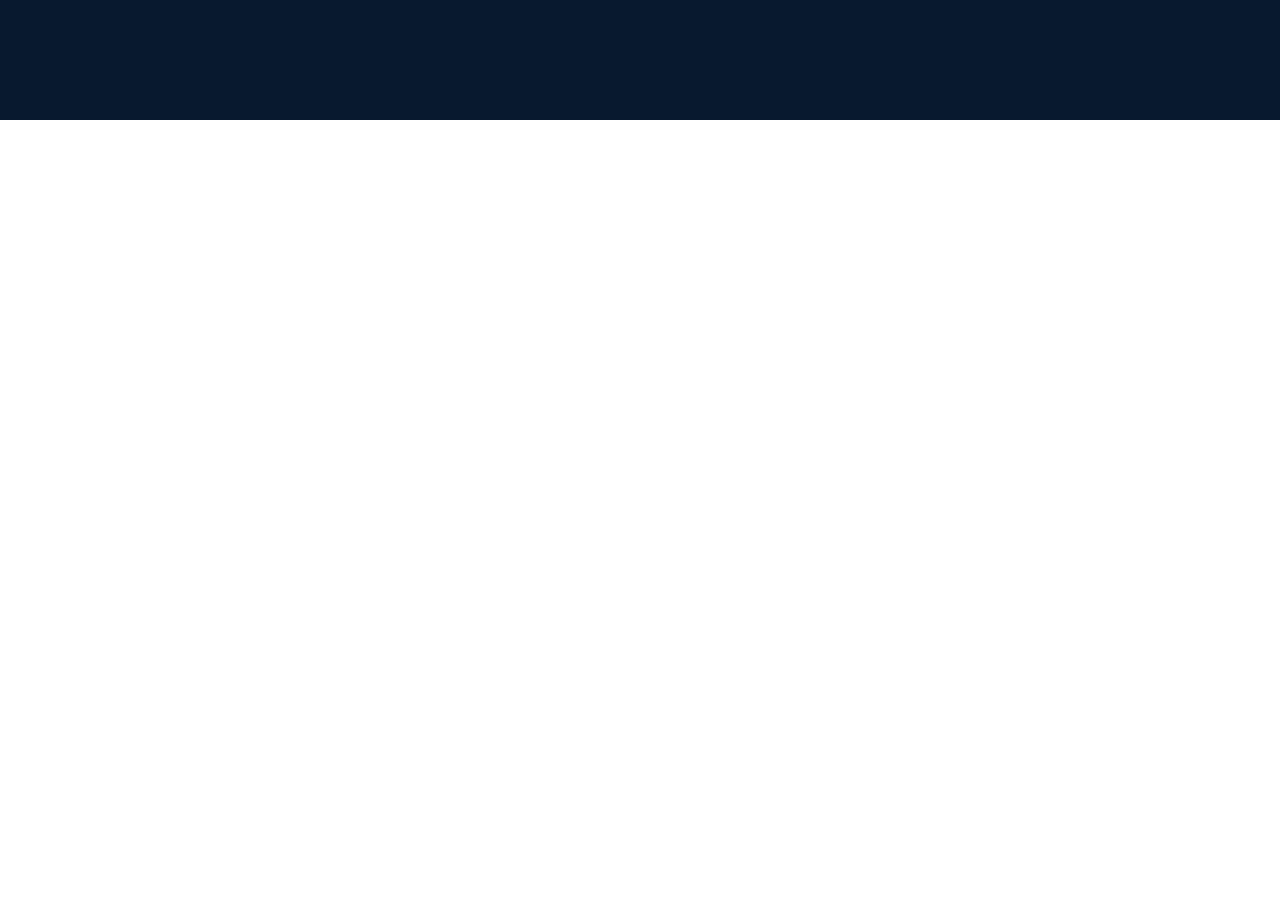
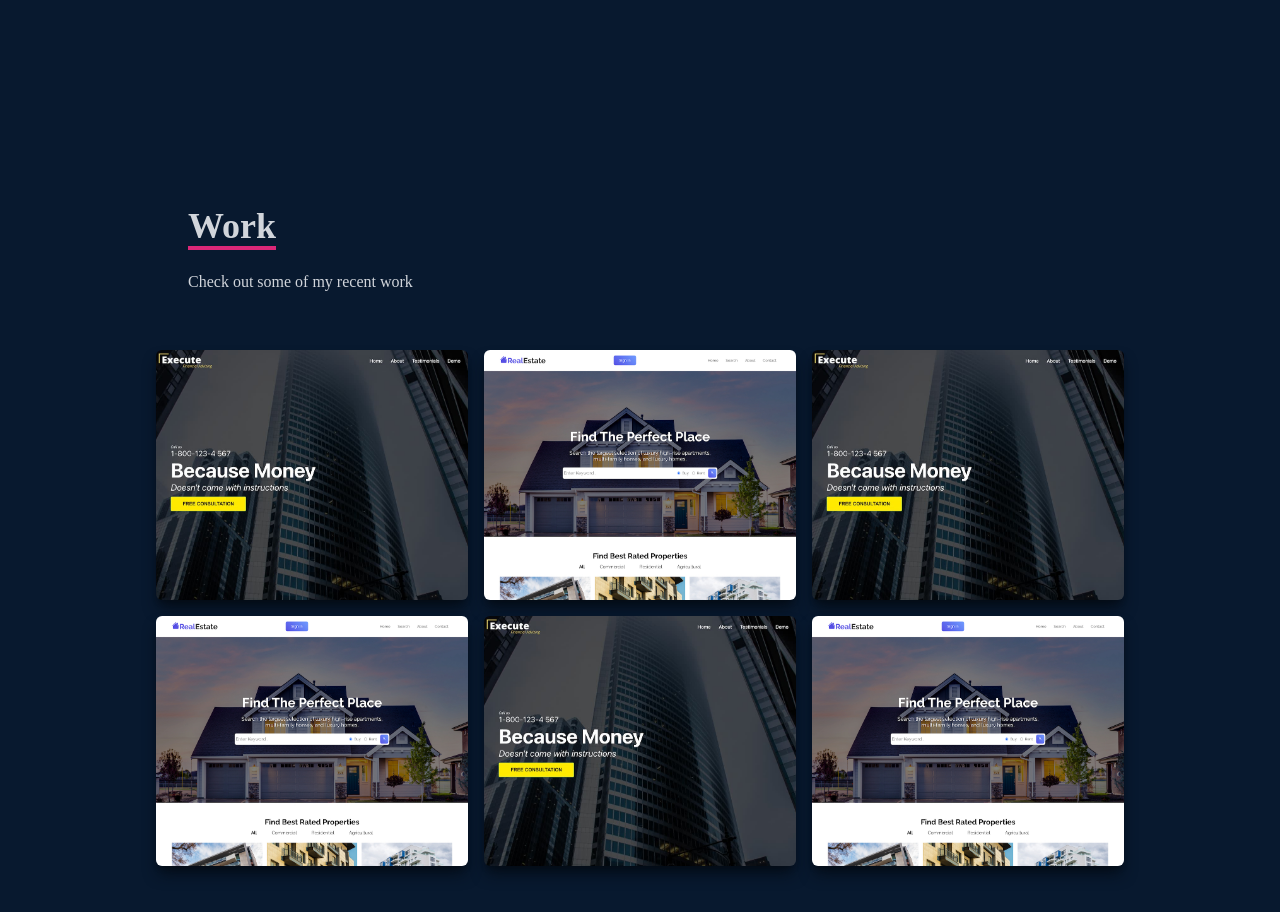
Before and after one commit to Nimero09/React-Tailwind-Portfolio, a React (Create React App) app: page / in a window 1280 px wide. Shown: the part 2280-3192 px from the top of the page. Before the commit the page ends 2400 px from the top, so only its background shows below. Built offline with nearby package versions, Linux system fonts and the light colour scheme.

Commit message:
Projects section

```diff
--- a/src/App.js
+++ b/src/App.js
@@ -2,6 +2,7 @@
 import Home from "./components/home";
 import About from "./components/about";
 import Skills from "./components/skills";
+import Work from "./components/work";
 
 function App() {
   return (
@@ -10,6 +11,7 @@
       <Home />
       <About />
       <Skills />
+      <Work />
     </div>
   );
 }
--- a/src/components/skills.jsx
+++ b/src/components/skills.jsx
@@ -4,11 +4,8 @@
 import Javascript from '../assets/javascript.png';
 import ReactImg from '../assets/react.png';
 import Node from '../assets/node.png'
-import Firebase from '../assets/firebase.png';
-import AWS from '../assets/aws.png';
 import Github from '../assets/github.png';
 import Tailwind from '../assets/tailwind.png';
-import Mongo from '../assets/mongo.png';
 import MySql from '../assets/mysql.png';
 
 const Skills = () => {
--- /dev/null
+++ b/src/components/work.jsx
@@ -0,0 +1,117 @@
+import React from 'react';
+import WorkImg from '../assets/projects/workImg.jpeg';
+import realEstate from '../assets/projects/realestate.jpg';
+
+const Work = () => {
+    return (
+        <div name="work" className='w-full md:h-screen text-gray-300 bg-[#08192f]'>
+            <div className='max-w-[1000px] mx-auto p-4 flex flex-col justify-center w-full h-full'>
+                <div className='p-8'>
+                    <p className='text-4xl font-bold inline border-b-4 text-gray-300 border-pink-600'>Work</p>
+                    <p className='py-6'>Check out some of my recent work</p>
+                </div>
+
+                <div className='grid sm:grid-cols-2 md:grid-cols-3 gap-4'>
+                    <div style={{backgroundImage: `url(${WorkImg})`}} className='shadow-lg shadow-[#040c16] group container rounded-md flex justify-center items-center mx-auto content-div'>
+                        {/* Hover efetc */}
+                        <div className='opacity-0 group-hover:opacity-100'>
+                            <span className='text-2xl font-bold text-white tracking-wider'>
+                                React Js Application
+                            </span>
+                            <div className='pt-8 text-center'>
+                                <a href="/">
+                                    <button className='text-center rounded-lg px-4 py-3 m-2 bg-white text-gray-700 font-bold text-lg'>Demo</button>
+                                </a>
+                                <a href="/">
+                                    <button className='text-center rounded-lg px-4 py-3 m-2 bg-white text-gray-700 font-bold text-lg'>Code</button>
+                                </a>
+                            </div>
+                        </div>
+                    </div>
+                    <div style={{backgroundImage: `url(${realEstate})`}} className='shadow-lg shadow-[#040c16] group container rounded-md flex justify-center items-center mx-auto content-div'>
+                        {/* Hover efetc */}
+                        <div className='opacity-0 group-hover:opacity-100'>
+                            <span className='text-2xl font-bold text-white tracking-wider'>
+                                React Js Application
+                            </span>
+                            <div className='pt-8 text-center'>
+                                <a href="/">
+                                    <button className='text-center rounded-lg px-4 py-3 m-2 bg-white text-gray-700 font-bold text-lg'>Demo</button>
+                                </a>
+                                <a href="/">
+                                    <button className='text-center rounded-lg px-4 py-3 m-2 bg-white text-gray-700 font-bold text-lg'>Code</button>
+                                </a>
+                            </div>
+                        </div>
+                    </div>
+                    <div style={{backgroundImage: `url(${WorkImg})`}} className='shadow-lg shadow-[#040c16] group container rounded-md flex justify-center items-center mx-auto content-div'>
+                        {/* Hover efetc */}
+                        <div className='opacity-0 group-hover:opacity-100'>
+                            <span className='text-2xl font-bold text-white tracking-wider'>
+                                React Js Application
+                            </span>
+                            <div className='pt-8 text-center'>
+                                <a href="/">
+                                    <button className='text-center rounded-lg px-4 py-3 m-2 bg-white text-gray-700 font-bold text-lg'>Demo</button>
+                                </a>
+                                <a href="/">
+                                    <button className='text-center rounded-lg px-4 py-3 m-2 bg-white text-gray-700 font-bold text-lg'>Code</button>
+                                </a>
+                            </div>
+                        </div>
+                    </div>
+                    <div style={{backgroundImage: `url(${realEstate})`}} className='shadow-lg shadow-[#040c16] group container rounded-md flex justify-center items-center mx-auto content-div'>
+                        {/* Hover efetc */}
+                        <div className='opacity-0 group-hover:opacity-100'>
+                            <span className='text-2xl font-bold text-white tracking-wider'>
+                                React Js Application
+                            </span>
+                            <div className='pt-8 text-center'>
+                                <a href="/">
+                                    <button className='text-center rounded-lg px-4 py-3 m-2 bg-white text-gray-700 font-bold text-lg'>Demo</button>
+                                </a>
+                                <a href="/">
+                                    <button className='text-center rounded-lg px-4 py-3 m-2 bg-white text-gray-700 font-bold text-lg'>Code</button>
+                                </a>
+                            </div>
+                        </div>
+                    </div>
+                    <div style={{backgroundImage: `url(${WorkImg})`}} className='shadow-lg shadow-[#040c16] group container rounded-md flex justify-center items-center mx-auto content-div'>
+                        {/* Hover efetc */}
+                        <div className='opacity-0 group-hover:opacity-100'>
+                            <span className='text-2xl font-bold text-white tracking-wider'>
+                                React Js Application
+                            </span>
+                            <div className='pt-8 text-center'>
+                                <a href="/">
+                                    <button className='text-center rounded-lg px-4 py-3 m-2 bg-white text-gray-700 font-bold text-lg'>Demo</button>
+                                </a>
+                                <a href="/">
+                                    <button className='text-center rounded-lg px-4 py-3 m-2 bg-white text-gray-700 font-bold text-lg'>Code</button>
+                                </a>
+                            </div>
+                        </div>
+                    </div>
+                    <div style={{backgroundImage: `url(${realEstate})`}} className='shadow-lg shadow-[#040c16] group container rounded-md flex justify-center items-center mx-auto content-div'>
+                        {/* Hover efetc */}
+                        <div className='opacity-0 group-hover:opacity-100'>
+                            <span className='text-2xl font-bold text-white tracking-wider'>
+                                React Js Application
+                            </span>
+                            <div className='pt-8 text-center'>
+                                <a href="/">
+                                    <button className='text-center rounded-lg px-4 py-3 m-2 bg-white text-gray-700 font-bold text-lg'>Demo</button>
+                                </a>
+                                <a href="/">
+                                    <button className='text-center rounded-lg px-4 py-3 m-2 bg-white text-gray-700 font-bold text-lg'>Code</button>
+                                </a>
+                            </div>
+                        </div>
+                    </div>
+                </div>
+            </div>
+        </div>
+    )
+}
+
+export default Work;
--- a/src/index.css
+++ b/src/index.css
@@ -14,3 +14,18 @@
         @apply cursor-pointer;
     }
 }
+
+.content-div {
+    background-repeat: no-repeat;
+    background-size: cover;
+    background-position: center;
+    height: 250px;
+}
+
+.content-div:hover {
+    background-image: linear-gradient(
+        to right,
+        rgba(112, 157, 255, 0.8),
+        hsla(242, 74%, 61%, 0.8)
+    )!important;
+}
```
Also changed, not shown: src/assets/projects/realestate.jpg (added), src/assets/projects/workImg.jpeg (added).
